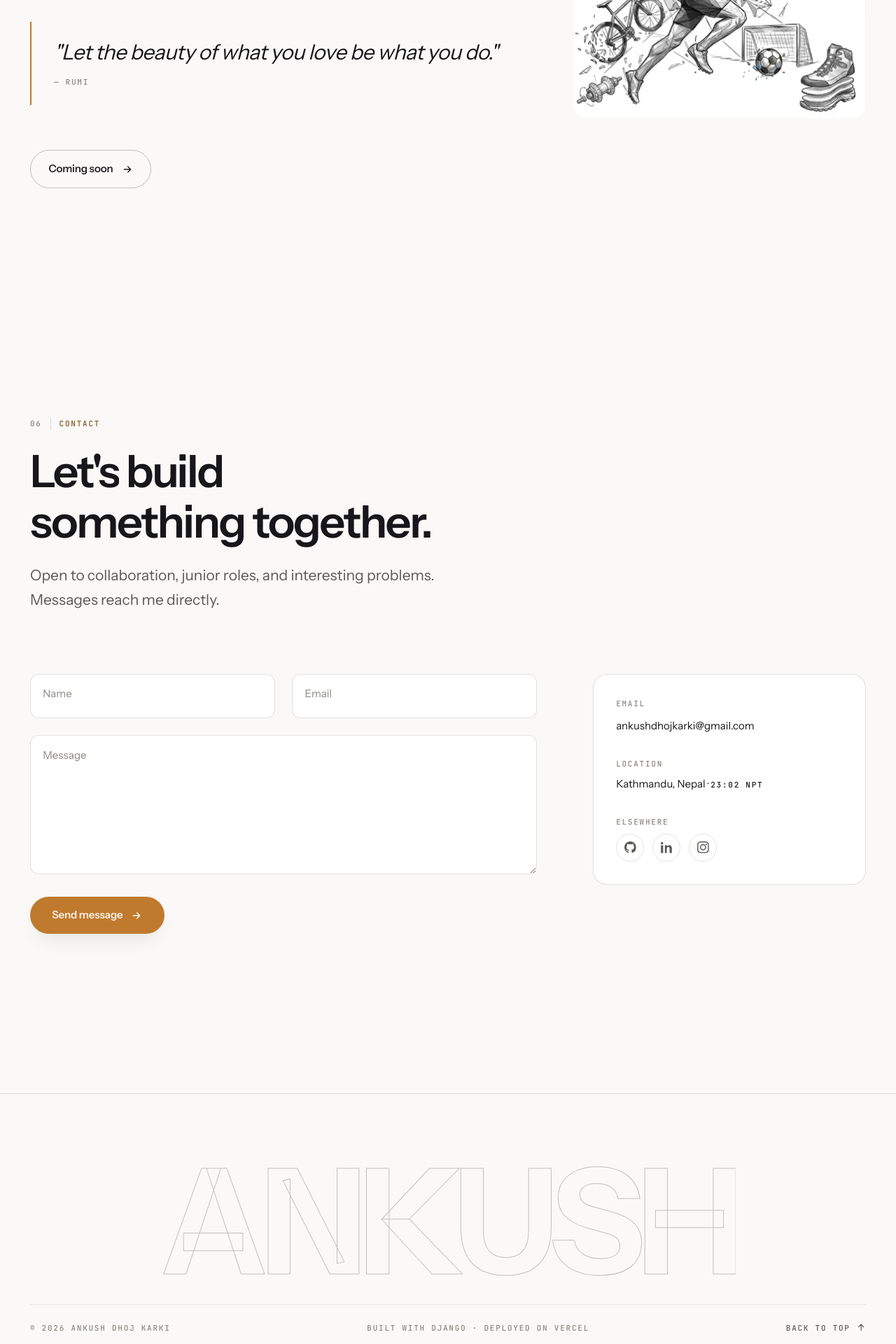
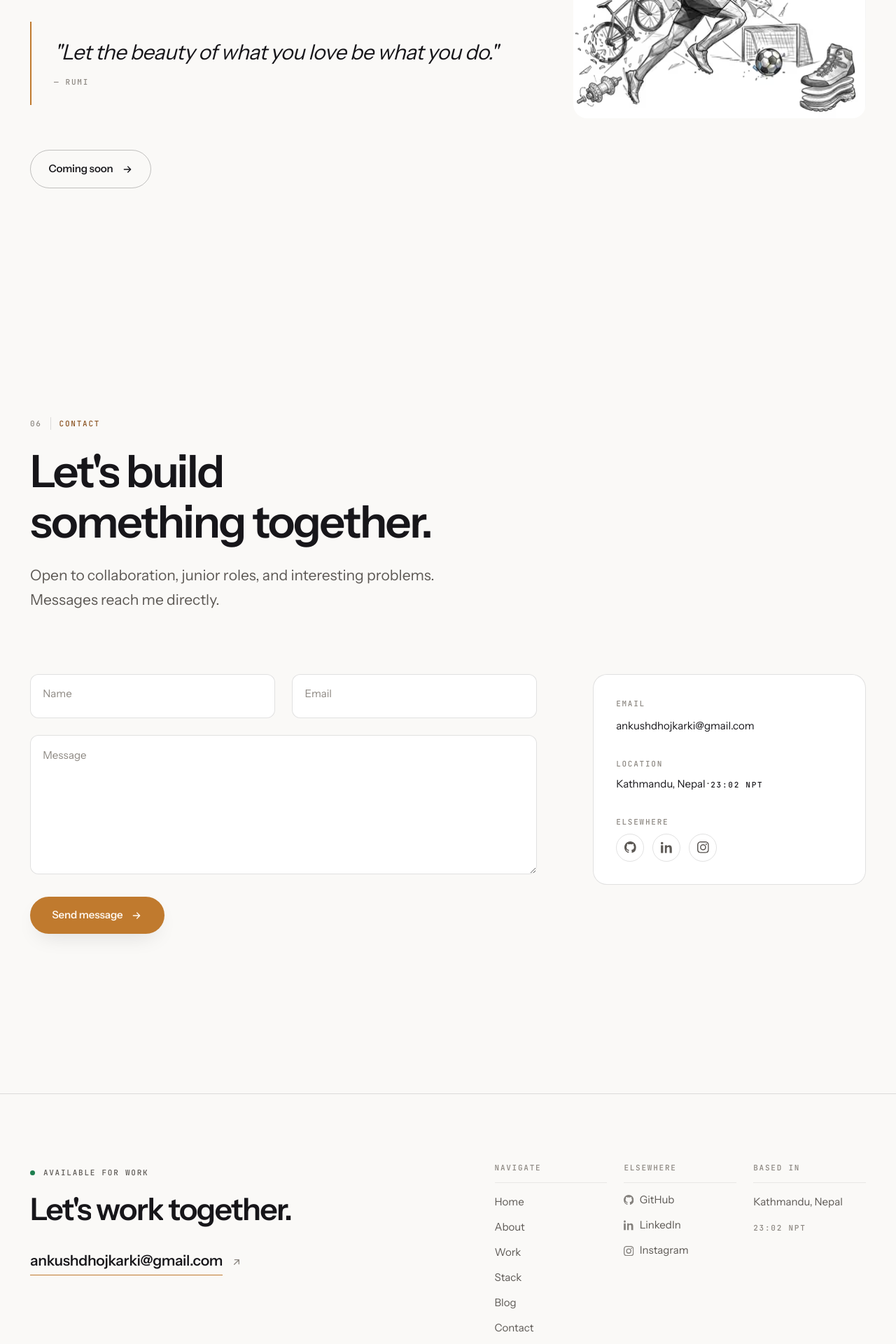
Before and after one commit to ankushdhojkarki/portfolio, a Django app: page / in a window 1280 px wide; the page is wider, and only the part inside the window is pictured. Shown: the part 4240-6160 px from the top of that part at 70% size. Run offline with Django 5.2, Linux system fonts and the light colour scheme; data that the repository does not hold is empty.

Commit message:
Replace footer wordmark with a working CTA and link columns
The outlined ANKUSH wordmark was decoration occupying the last screen a
visitor sees. It now carries a closing call to action (availability
status, headline, and a large mailto link) alongside three columns:
section navigation, social links, and location with the live Kathmandu
time. Drops the now-unused --fs-mega token.

The Kathmandu clock is shared by the contact aside and the footer, so it
is addressed by [data-clock] rather than a single id.

Two layout bugs found while verifying this on a phone width:

- The closed mobile nav sheet was parked off-screen with a transform,
  which left it in layout. It widened the document (real horizontal
  scroll on phones) and kept its links in the tab order while invisible.
  It is now display:none when closed, with allow-discrete and
  @starting-style preserving the slide-in.

- In the rail's static fallback, .rail__stage stayed display:flex, so
  the grid track sized to max-content and auto-fill produced one column
  per card instead of wrapping. It overflowed every viewport narrower
  than the track. The stage now drops to display:block, and the grid
  resolves to 1 / 2 / 3 columns at 390 / 768 / 1440.

An earlier attempt at the first fix used overflow-x: clip on <html>;
that contained the panel but broke position: sticky for the rail, so it
was reverted in favour of removing the panel from layout.

Verified: no horizontal overflow at 390/768/1440, rail still pins, and
21/21 interaction and accessibility checks pass.

```diff
--- a/static/css/base.css
+++ b/static/css/base.css
@@ -627,16 +627,91 @@ section {
     margin-top: var(--sp-8);
 }
 
-.footer__mark {
-    font-size: var(--fs-mega);
-    font-weight: 700;
-    line-height: 0.82;
-    letter-spacing: -0.05em;
-    text-align: center;
-    color: transparent;
-    -webkit-text-stroke: 1px var(--line-loud);
-    user-select: none;
-    margin-bottom: var(--sp-6);
+.footer__lead {
+    display: grid;
+    grid-template-columns: minmax(0, 1.1fr) minmax(0, 1fr);
+    gap: clamp(2.5rem, 1rem + 5vw, 6rem);
+    padding-bottom: var(--sp-8);
+}
+
+/* ---------- Closing call to action ---------- */
+.footer__headline {
+    font-size: var(--fs-xl);
+    margin: var(--sp-4) 0 var(--sp-6);
+    max-width: 14ch;
+}
+
+.footer__mail {
+    display: inline-flex;
+    align-items: center;
+    gap: var(--sp-3);
+    font-size: var(--fs-md);
+    font-weight: 550;
+    color: var(--text);
+    letter-spacing: -0.015em;
+    transition: color var(--dur-fast) var(--ease-out);
+}
+
+/* Underline wipes in from the left on hover. */
+.footer__mail-text {
+    background-image: linear-gradient(var(--accent-fill), var(--accent-fill));
+    background-repeat: no-repeat;
+    background-position: 0 100%;
+    background-size: 100% 1px;
+    padding-bottom: 0.15em;
+    transition: background-size var(--dur-mid) var(--ease-mech);
+}
+
+.footer__mail svg {
+    width: 1rem; height: 1rem;
+    flex: none;
+    color: var(--text-faint);
+    transition: transform var(--dur-mid) var(--ease-mech),
+                color var(--dur-fast) var(--ease-out);
+}
+
+.footer__mail:hover { color: var(--accent-ink); }
+.footer__mail:hover .footer__mail-text { background-size: 0% 1px; }
+.footer__mail:hover svg { transform: translate(3px, -3px); color: var(--accent-ink); }
+
+/* ---------- Link columns ---------- */
+.footer__cols {
+    display: grid;
+    grid-template-columns: repeat(3, minmax(0, 1fr));
+    gap: var(--sp-5);
+    align-content: start;
+}
+
+.footer__col-title {
+    color: var(--text-faint);
+    padding-bottom: var(--sp-3);
+    margin-bottom: var(--sp-3);
+    border-bottom: 1px solid var(--line-soft);
+}
+
+.footer__col li + li { margin-top: var(--sp-2); }
+
+.footer__col a,
+.footer__static {
+    display: inline-flex;
+    align-items: center;
+    gap: var(--sp-2);
+    font-size: var(--fs-sm);
+    color: var(--text-dim);
+}
+
+.footer__col a { transition: color var(--dur-fast) var(--ease-out); }
+.footer__col a:hover { color: var(--accent-ink); }
+
+.footer__col a svg {
+    width: 0.9rem; height: 0.9rem;
+    flex: none;
+    opacity: 0.75;
+}
+
+.footer__clock {
+    color: var(--text-faint);
+    font-variant-numeric: tabular-nums;
 }
 
 .footer__row {
@@ -683,11 +758,27 @@ section {
         background: var(--bg-elev);
         border-left: 1px solid var(--line);
         transform: translateX(100%);
-        transition: transform var(--dur-mid) var(--ease-mech);
         overflow-y: auto;
+
+        /* `display: none` when closed rather than just an off-screen
+           transform. Parking a fixed panel to the right of the viewport
+           leaves it in layout: it widens the document (horizontal scroll on
+           phones) and keeps its links in the tab order while invisible.
+           allow-discrete + @starting-style keep the slide-in animation. */
+        display: none;
+        transition: transform var(--dur-mid) var(--ease-mech),
+                    display var(--dur-mid) var(--ease-mech) allow-discrete;
     }
 
-    .nav__links.is-open { transform: translateX(0); }
+    .nav__links.is-open {
+        display: block;
+        transform: translateX(0);
+    }
+
+    /* Entry state, so the panel slides in rather than appearing. */
+    @starting-style {
+        .nav__links.is-open { transform: translateX(100%); }
+    }
 
     .nav__links ul {
         flex-direction: column;
@@ -703,11 +794,16 @@ section {
 
     .nav__link.is-active::after { left: var(--sp-4); right: auto; width: 1.5rem; }
 
+    .footer__lead { grid-template-columns: 1fr; gap: var(--sp-7); }
     .footer__built { display: none; }
 }
 
 @media (max-width: 620px) {
     .field-row { grid-template-columns: 1fr; }
+    .footer__cols { grid-template-columns: repeat(2, minmax(0, 1fr)); gap: var(--sp-6); }
+    /* The email address must never force a horizontal scroll. */
+    .footer__mail { font-size: var(--fs-sm); }
+    .footer__mail-text { overflow-wrap: anywhere; }
     .toast-stack { left: var(--sp-4); right: var(--sp-4); bottom: var(--sp-4); }
     .toast { max-width: none; }
     .nav__logo-dim { display: none; }
--- a/static/css/motion.css
+++ b/static/css/motion.css
@@ -223,7 +223,12 @@ body.is-ready .hero__portrait .portrait__frame { animation: portraitIn var(--dur
 
 /* Users who opted out of the pinned rail via reduced motion get the grid. */
 @media (prefers-reduced-motion: reduce) {
-    .rail .rail__stage { position: static; min-height: 0; overflow: visible; }
+    .rail .rail__stage {
+        position: static;
+        display: block;
+        min-height: 0;
+        overflow: visible;
+    }
     .rail .rail__track {
         transform: none;
         display: grid;
--- a/static/css/sections.css
+++ b/static/css/sections.css
@@ -401,7 +401,15 @@
 .pcard__links { display: flex; flex-wrap: wrap; gap: var(--sp-2); margin-top: auto; padding-top: var(--sp-3); }
 
 /* ---------- Rail degrades to a grid when pinning is off ---------- */
-.rail.is-static .rail__stage { position: static; min-height: 0; overflow: visible; }
+/* display must drop back to block: as a flex item the grid track sizes to
+   max-content, so auto-fill resolves to one column per card and overflows
+   the viewport instead of wrapping. */
+.rail.is-static .rail__stage {
+    position: static;
+    display: block;
+    min-height: 0;
+    overflow: visible;
+}
 .rail.is-static .rail__track {
     transform: none;
     display: grid;
--- a/static/css/tokens.css
+++ b/static/css/tokens.css
@@ -22,7 +22,6 @@
     --fs-2xl:     clamp(2.25rem,  1.6rem  + 3.1vw,   4rem);
     /* Capped so a four-line hero title still clears a 900px viewport. */
     --fs-display: clamp(2.75rem,  1.5rem  + 5.2vw,   6.25rem);
-    --fs-mega:    clamp(3.5rem,  -0.5rem  + 17vw,   14rem);
 
     --lh-tight: 0.92;
     --lh-snug:  1.12;
--- a/static/js/modules/ambient.js
+++ b/static/js/modules/ambient.js
@@ -92,21 +92,23 @@ export function initCounters() {
     nodes.forEach((n) => io.observe(n));
 }
 
-/* ---------- Kathmandu clock ---------- */
+/* ---------- Kathmandu clock (contact aside + footer) ---------- */
 export function initClock() {
-    const el = $('#localTime');
-    if (!el) return;
+    const nodes = $$('[data-clock]');
+    if (!nodes.length) return;
 
     const tick = () => {
+        let text = '';
         try {
-            el.textContent = new Intl.DateTimeFormat('en-GB', {
+            text = new Intl.DateTimeFormat('en-GB', {
                 hour: '2-digit',
                 minute: '2-digit',
                 timeZone: 'Asia/Kathmandu',
             }).format(new Date()) + ' NPT';
         } catch {
-            el.textContent = '';
+            text = '';
         }
+        nodes.forEach((el) => { el.textContent = text; });
     };
 
     tick();
--- a/static/js/modules/nav.js
+++ b/static/js/modules/nav.js
@@ -81,7 +81,10 @@ function initMobileSheet() {
             scrim.hidden = false;
             requestAnimationFrame(() => scrim.classList.add('is-visible'));
         }
-        $(FOCUSABLE, panel)?.focus();
+        // The panel is visibility:hidden until `is-open` lands, and an
+        // element that is not yet visible cannot take focus - so wait a
+        // frame for style and layout to settle.
+        requestAnimationFrame(() => $(FOCUSABLE, panel)?.focus());
     };
 
     const close = ({ restoreFocus = true } = {}) => {
--- a/templates/partials/contact.html
+++ b/templates/partials/contact.html
@@ -48,7 +48,7 @@
             </div>
             <div class="contact__item">
                 <p class="mono contact__k">Location</p>
-                <p class="contact__v">Kathmandu, Nepal &middot; <span class="mono" id="localTime">—</span></p>
+                <p class="contact__v">Kathmandu, Nepal &middot; <span class="mono" data-clock>—</span></p>
             </div>
             <div class="contact__item">
                 <p class="mono contact__k">Elsewhere</p>
--- a/templates/partials/footer.html
+++ b/templates/partials/footer.html
@@ -1,7 +1,62 @@
-{% load static %}
 <footer class="footer">
-    <div class="footer__mark" aria-hidden="true">
-        <span data-split-words>ANKUSH</span>
+    <div class="footer__lead">
+        <div class="footer__cta">
+            <p class="mono eyebrow" data-reveal>
+                <span class="eyebrow__dot" aria-hidden="true"></span>
+                Available for work
+            </p>
+            <h2 class="footer__headline" data-split-words>Let's work together.</h2>
+            <a href="mailto:ankushdhojkarki@gmail.com" class="footer__mail" data-reveal>
+                <span class="footer__mail-text">ankushdhojkarki@gmail.com</span>
+                <svg viewBox="0 0 24 24" aria-hidden="true"><use href="#i-arrow-out"/></svg>
+            </a>
+        </div>
+
+        <div class="footer__cols" data-reveal-stagger>
+            <nav class="footer__col" aria-label="Footer">
+                <p class="mono footer__col-title">Navigate</p>
+                <ul>
+                    <li><a href="#home">Home</a></li>
+                    <li><a href="#about">About</a></li>
+                    <li><a href="#projects">Work</a></li>
+                    <li><a href="#skills">Stack</a></li>
+                    <li><a href="#blog">Blog</a></li>
+                    <li><a href="#contact">Contact</a></li>
+                </ul>
+            </nav>
+
+            <div class="footer__col">
+                <p class="mono footer__col-title">Elsewhere</p>
+                <ul>
+                    <li>
+                        <a href="https://github.com/ankushdhojkarki" target="_blank" rel="noopener noreferrer">
+                            <svg viewBox="0 0 24 24" aria-hidden="true"><use href="#i-github"/></svg>
+                            GitHub
+                        </a>
+                    </li>
+                    <li>
+                        <a href="https://www.linkedin.com/in/ankush-dhoj-karki-59b0742ab/" target="_blank" rel="noopener noreferrer">
+                            <svg viewBox="0 0 24 24" aria-hidden="true"><use href="#i-linkedin"/></svg>
+                            LinkedIn
+                        </a>
+                    </li>
+                    <li>
+                        <a href="https://www.instagram.com/ankuskarki/" target="_blank" rel="noopener noreferrer">
+                            <svg viewBox="0 0 24 24" aria-hidden="true"><use href="#i-instagram"/></svg>
+                            Instagram
+                        </a>
+                    </li>
+                </ul>
+            </div>
+
+            <div class="footer__col">
+                <p class="mono footer__col-title">Based in</p>
+                <ul>
+                    <li><span class="footer__static">Kathmandu, Nepal</span></li>
+                    <li><span class="mono footer__clock" data-clock>—</span></li>
+                </ul>
+            </div>
+        </div>
     </div>
 
     <div class="footer__row">
```
Also changed, not shown: tools/interact.py (+10 -0 lines).
